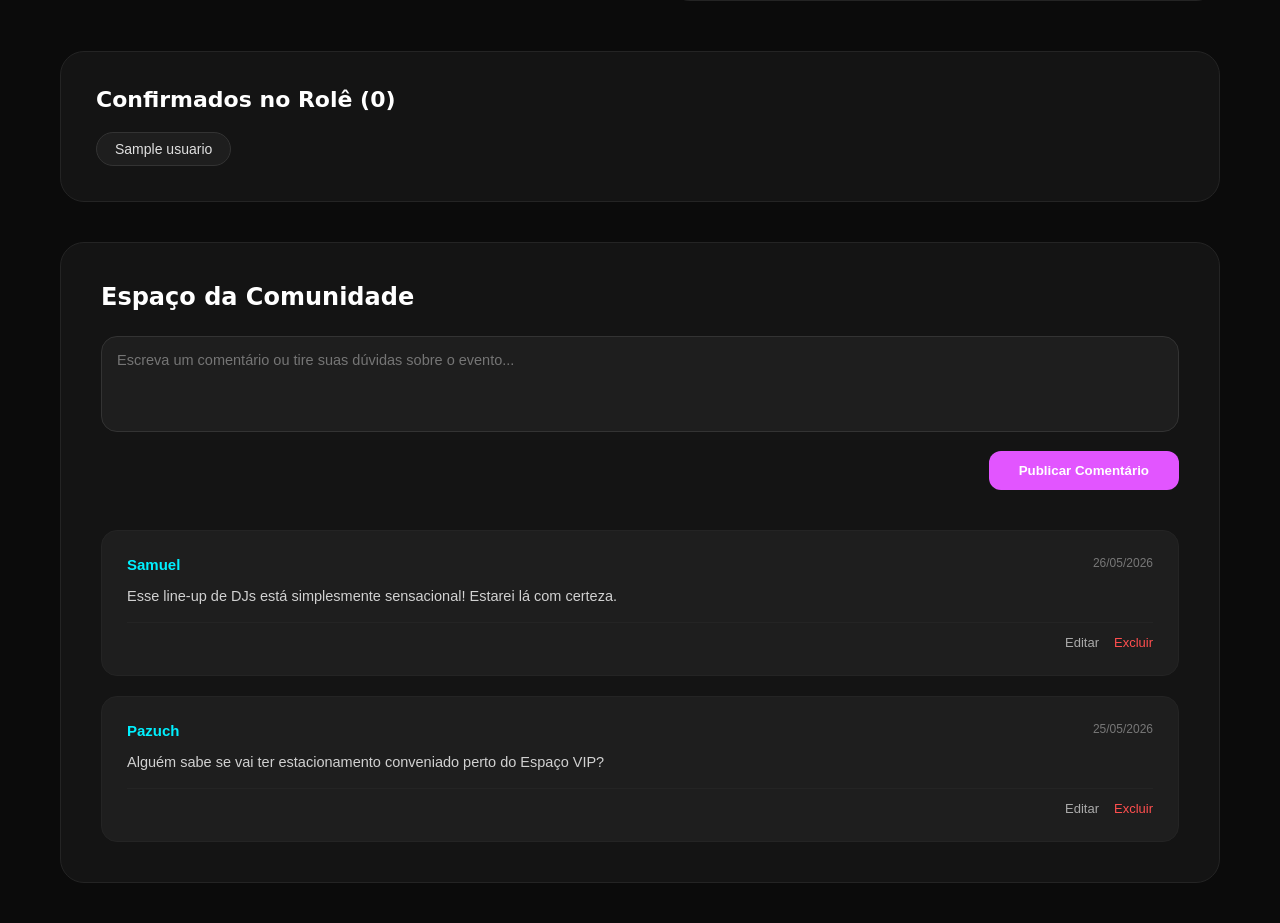
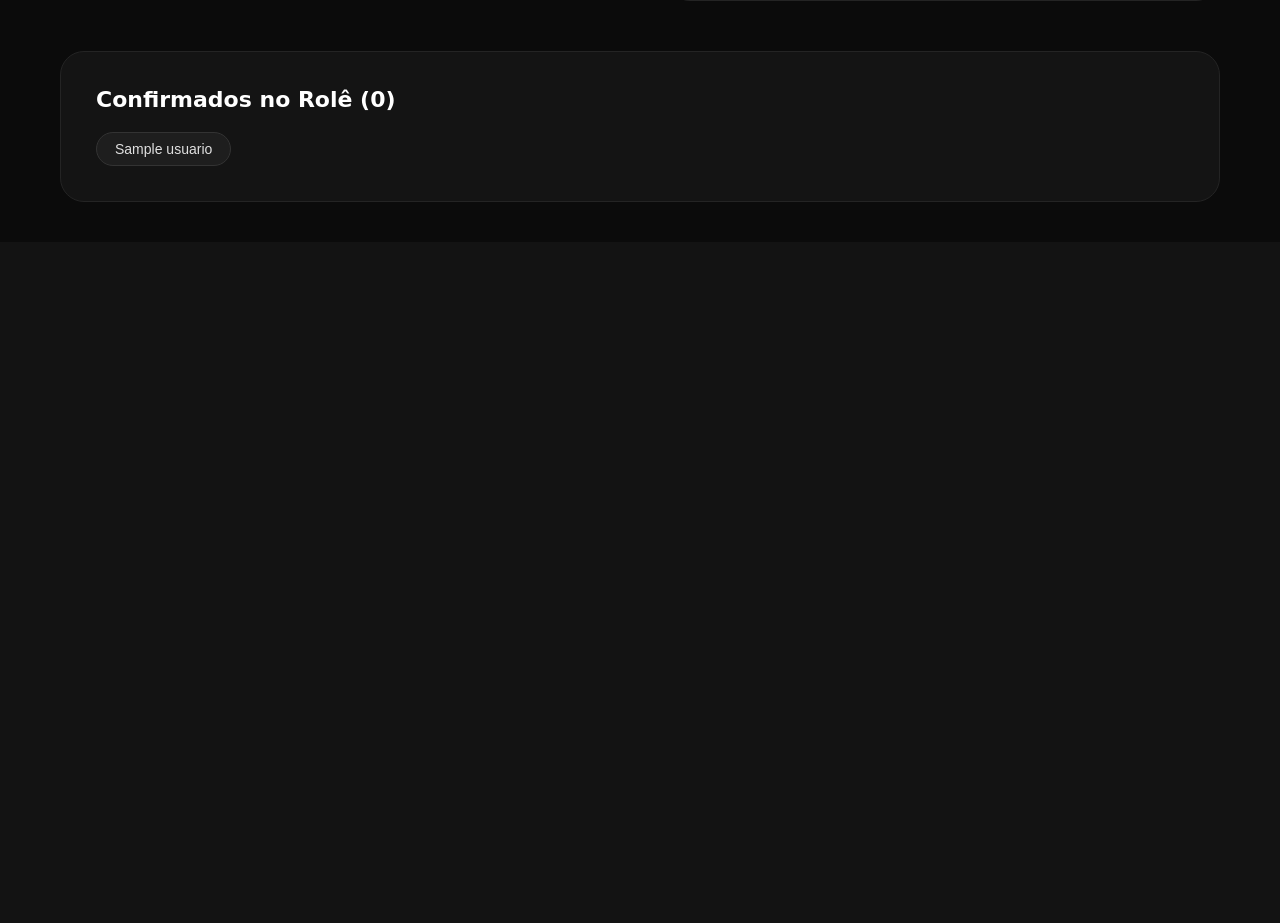
Before and after one commit to Ellyvc23/PartyPal, a PHP site: page /public/index.php?p=detalhes&id=1 in a window 1280 px wide. Shown: the part 764-1687 px from the top of the page. After the commit the page ends 966 px from the top, so only its background shows below. Run offline with PHP 8.4, Linux system fonts and the light colour scheme; tables that the repository leaves empty hold one stand-in row (values such as "Sample post").

Commit message:
Projeto finalizado

```diff
--- a/config/database.php
+++ b/config/database.php
@@ -2,7 +2,7 @@
 namespace config;
 
 class Database{
-    private $host = 'localhost';
+    private $host = '127.0.0.1';
     private $dbname = 'partypal';
     private $usuario = 'root';
     private $senha = '';
--- a/controller/CategoriaController.php
+++ b/controller/CategoriaController.php
@@ -19,6 +19,10 @@ class CategoriaController {
 
     public function listar(): array {
         return $this->model->listarTodas();
+    }
+
+    public function carregarEditar(int $id): array|false {
+        return $this->model->buscarPorId($id);
     }
 
     public function salvar(): void {
@@ -51,6 +55,32 @@ class CategoriaController {
         exit;
     }
 
+    public function atualizar(): void {
+        if ($_SERVER['REQUEST_METHOD'] !== 'POST' || !isset($_POST['csrf_token']) || $_POST['csrf_token'] !== $_SESSION['csrf_token']) {
+            $_SESSION['erro'] = "Requisição inválida.";
+            header("Location: index.php?p=gerenciar");
+            exit;
+        }
+
+        $id = (int)($_POST['id'] ?? 0);
+        $nome = trim($_POST['nome_categoria'] ?? '');
+
+        if (empty($nome)) {
+            $_SESSION['erro'] = "O nome da categoria não pode ser vazio.";
+            header("Location: index.php?p=gerenciar");
+            exit;
+        }
+
+        if ($this->model->atualizar($id, $nome)) {
+            $_SESSION['sucesso'] = "Categoria atualizada com sucesso!";
+        } else {
+            $_SESSION['erro'] = "Erro ao atualizar categoria.";
+        }
+
+        header("Location: index.php?p=gerenciar");
+        exit;
+    }
+
     public function deletar(): void {
         $id = (int)($_GET['id'] ?? 0);
 
--- a/controller/authController.php
+++ b/controller/authController.php
@@ -100,6 +100,7 @@ class authController{
 
         $email = $_POST['email'];
         $cpf = $_POST['cpf'];
+        $dataNasc = $_POST['data_nascimento'];
         $novaSenha = $_POST['nova_senha'];
         $passConfirm = $_POST['nova_senha_confirma'];
 
@@ -115,7 +116,7 @@ class authController{
 
         $modelRecuperar = new auth($conexao);
 
-        if($modelRecuperar->resetarSenha($email, $cpf, $senhaHash)) {
+        if($modelRecuperar->resetarSenha($email, $cpf, $dataNasc, $senhaHash)) {
                 if(session_status() === PHP_SESSION_NONE){ session_start(); }
             $_SESSION['alerta_sucesso'] = 'Senha redefinida com sucesso! Faça login com sua nova senha.';
             header("Location: index.php?p=login");
@@ -123,7 +124,7 @@ class authController{
         }
         else {
             echo "<script>
-                    alert('Dados incorretos! Verifique se o E-mail e o CPF digitados estão corretos.');
+                    alert('Dados incorretos! Verifique se os dados digitados estão corretos.');
                     window.history.back();
                     </script>";
             exit;
--- a/public/index.php
+++ b/public/index.php
@@ -1,4 +1,12 @@
 <?php
+/*
+ * PROJETO FINAL PHP - TEMA PARTYPAL
+ *  * Equipe:
+ * - Ellyson Vaz Correia (RGM: 43430945)
+ * - Matheus Pazuch (RGM: )
+ * - [NOME DO COLEGA 3] (RGM: [INSERIR RGM])
+ */
+
 ini_set('display_errors', 1);
 error_reporting(E_ALL);
 
@@ -28,7 +36,7 @@ $eventoController    = new EventoController();
 $categoriaController = new CategoriaController();
 $page = $_GET['p'] ?? "home";
 
-$paginas_privadas = ['dashboard', 'meusEventos', 'gerenciar', 'editar', 'criar'];
+$paginas_privadas = ['dashboard', 'meusEventos', 'gerenciar', 'editar', 'criar', 'editar_categoria'];
 
 if (in_array($page, $paginas_privadas) && !isset($_SESSION['usuario_id'])) {
     header("Location: index.php?p=login");
@@ -60,6 +68,9 @@ switch($page){
     case 'salvar_categoria':
         $categoriaController->salvar();
         break;
+    case 'atualizar_categoria':
+        $categoriaController->atualizar();
+        break;
     case 'deletar_categoria':
         $categoriaController->deletar();
         break;
@@ -82,6 +93,8 @@ if ($page === 'home') {
     $categorias = $categoriaController->listar();
 } elseif ($page === 'criar') {
     $categorias = $categoriaController->listar();
+} elseif ($page === 'editar_categoria') {
+    $categoria_editar = $categoriaController->carregarEditar((int)($_GET['id'] ?? 0));
 }
 
 ?><!DOCTYPE html>
@@ -109,18 +122,19 @@ if ($page === 'home') {
     <main class="<?php echo $page === 'login' ? 'auth-main' : ''; ?>">
         <?php
             match($page){
-                "home"        => require_once('../view/home.php'),
-                "login"       => require_once('../view/login.php'),
-                "dashboard"   => require_once('../view/dashboard.php'),
-                "eventos"     => require_once('../view/eventos.php'),
-                'contato'     => require_once('../view/contato.php'),
-                'sobre'       => require_once('../view/sobre.php'),
-                'meusEventos' => require_once('../view/meus_eventos.php'),
-                'gerenciar'   => require_once('../view/gerenciar_categorias.php'),
-                'editar'      => require_once('../view/editar_evento.php'),
-                'detalhes'    => require_once('../view/detalhes_evento.php'),
-                'criar'       => require_once('../view/criar_evento.php'),
-                default       => require_once('../view/error404.php')
+                "home"             => require_once('../view/home.php'),
+                "login"            => require_once('../view/login.php'),
+                "dashboard"        => require_once('../view/dashboard.php'),
+                "eventos"          => require_once('../view/eventos.php'),
+                'contato'          => require_once('../view/contato.php'),
+                'sobre'            => require_once('../view/sobre.php'),
+                'meusEventos'      => require_once('../view/meus_eventos.php'),
+                'gerenciar'        => require_once('../view/gerenciar_categorias.php'),
+                'editar'           => require_once('../view/editar_evento.php'),
+                'detalhes'         => require_once('../view/detalhes_evento.php'),
+                'criar'            => require_once('../view/criar_evento.php'),
+                'editar_categoria' => require_once('../view/editar_categoria.php'),
+                default            => require_once('../view/error404.php')
             };
         ?>
     </main>
--- a/view/contato.php
+++ b/view/contato.php
@@ -3,7 +3,7 @@
         <h2>Fale Conosco</h2>
         <p class="contact-sub">Dúvidas, críticas ou sugestões? Envie uma mensagem para a nossa equipe.</p>
 
-        <form action="index.php?p=enviar_contato" method="POST">
+        <form onsubmit="alert('Mensagem enviada com sucesso! A nossa equipa entrará em contacto em breve.'); return false;">
             <div class="form-group">
                 <label class="form-label">Seu Nome</label>
                 <input type="text" name="nome" placeholder="Nome Completo" class="form-input" required>
--- a/view/criar_evento.php
+++ b/view/criar_evento.php
@@ -1,7 +1,8 @@
+
 <section class="form-container-section">
     <div class="form-box">
         <h2>Criar Novo Evento</h2>
-        <form action="index.php?p=salvar_evento" method="POST" enctype="multipart/form-data">
+        <form action="index.php?p=salvar_evento" method="POST">
             <input type="hidden" name="csrf_token" value="<?php echo $_SESSION['csrf_token']; ?>">
             <div class="form-group">
                 <label class="form-label">Título do Evento</label>
--- a/view/detalhes_evento.php
+++ b/view/detalhes_evento.php
@@ -105,41 +105,4 @@ $total_confirmados = $participacaoModel->contarConfirmados($evento_id);
         <?php endif; ?>
     </ul>
 </div>
-
-    <div class="comments-container">
-        <h3>Espaço da Comunidade</h3>
-
-        <form class="comment-form" method="POST" action="">
-            <textarea class="comment-textarea" name="comentario" rows="4" placeholder="Escreva um comentário ou tire suas dúvidas sobre o evento..."></textarea>
-            <div class="comment-form-footer">
-                <button type="submit" class="comment-submit-btn">Publicar Comentário</button>
-            </div>
-        </form>
-
-        <div class="comments-list">
-            <div class="comment-card">
-                <div class="comment-header">
-                    <span class="comment-author">Samuel</span>
-                    <span class="comment-date">26/05/2026</span>
-                </div>
-                <p class="comment-text">Esse line-up de DJs está simplesmente sensacional! Estarei lá com certeza.</p>
-                <div class="comment-actions">
-                    <a href="#" class="comment-edit">Editar</a>
-                    <a href="#" class="comment-delete">Excluir</a>
-                </div>
-            </div>
-
-            <div class="comment-card">
-                <div class="comment-header">
-                    <span class="comment-author">Pazuch</span>
-                    <span class="comment-date">25/05/2026</span>
-                </div>
-                <p class="comment-text">Alguém sabe se vai ter estacionamento conveniado perto do Espaço VIP?</p>
-                <div class="comment-actions">
-                    <a href="#" class="comment-edit">Editar</a>
-                    <a href="#" class="comment-delete">Excluir</a>
-                </div>
-            </div>
-        </div>
-    </div>
 </section>
--- a/view/gerenciar_categorias.php
+++ b/view/gerenciar_categorias.php
@@ -48,9 +48,10 @@ $categorias    = $catController->listar();
                             <td><?php echo $cat['id']; ?></td>
                             <td><?php echo htmlspecialchars($cat['nome']); ?></td>
                             <td style="text-align: center;">
+                                <a href="index.php?p=editar_categoria&id=<?php echo $cat['id']; ?>" class="action-edit" style="color: #00f0ff; text-decoration: none; font-size: 13px; font-weight: 600; margin-right: 15px; border: 1px solid #00f0ff44; padding: 6px 16px; border-radius: 8px; background: #00f0ff11;">Editar</a>
                                 <a href="index.php?p=deletar_categoria&id=<?php echo $cat['id']; ?>"
-                                   onclick="return confirm('Deseja excluir esta categoria? Categorias com eventos não podem ser removidas.')"
-                                   class="action-delete">Excluir</a>
+                                onclick="return confirm('Deseja excluir esta categoria? Categorias com eventos não podem ser removidas.')"
+                                class="action-delete">Excluir</a>
                             </td>
                         </tr>
                     <?php endforeach; ?>
--- a/view/login.php
+++ b/view/login.php
@@ -97,6 +97,11 @@
                 </div>
 
                 <div class="form-group">
+                    <label for="data_nascimento_recuperar">Data de Nascimento</label>
+                    <input type="date" id="data_nascimento_recuperar" name="data_nascimento" class="input-date" required>
+                </div>
+
+                <div class="form-group">
                     <label for="nova_senha">Nova Senha</label>
                     <input type="password" id="nova_senha" name="nova_senha" placeholder="Digite a nova senha" required>
                 </div>
```
Also changed, not shown: models/auth.php (+23 -6 lines), view/editar_categoria.php (added, +27 -0 lines).
